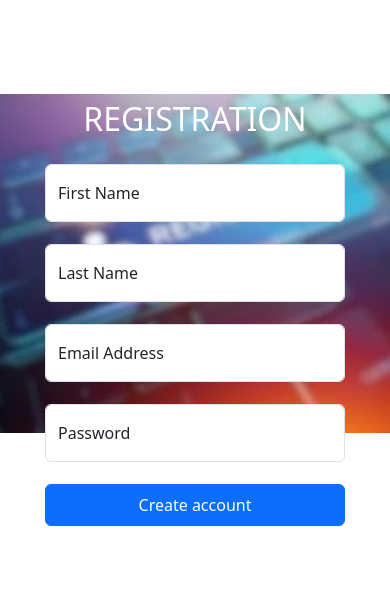
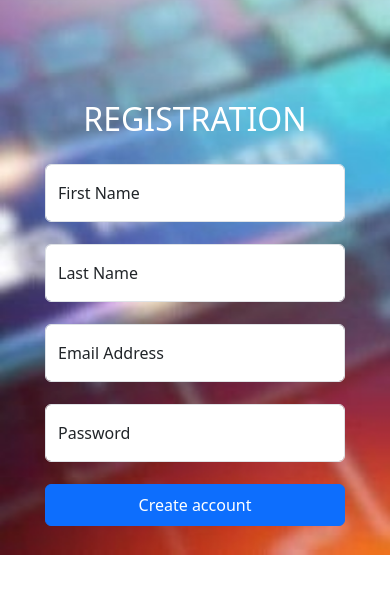
Before and after one commit to KamKriKoz/BudgetApp-WEB, a PHP site: page /register.html in a window 390 px wide. Shown: the top 594 px of the page. Run offline with PHP 8.4, Linux system fonts and the light colour scheme.

Commit message:
Added mobile-size

```diff
--- a/index.html
+++ b/index.html
@@ -16,13 +16,13 @@
             <div class="container">
                 <div class="card" style="width: 20rem; margin: 30px; border: none">
                 <img src="./images/register-image.jpg" class="card-img-top">
-                    <a href="./register.html" class="btn btn-primary">Register</a>
+                    <a id="main-butt" href="./register.html" class="btn btn-primary">Register</a>
                 </div>
             </div>
             <div class="container">
                 <div class="card" style="width: 20rem; margin: 30px; border: none">
                 <img src="./images/login-image.jpg" class="card-img-top">
-                    <a href="" class="btn btn-primary">Login</a>
+                    <a id="main-butt" href="" class="btn btn-primary">Login</a>
                 </div>
             </div>
         </div>
--- a/register.html
+++ b/register.html
@@ -5,10 +5,11 @@
     <meta name="viewport" content="width=device-width, initial-scale=1.0">
     <title>Register form</title>
     <link href="https://cdn.jsdelivr.net/npm/bootstrap@5.3.3/dist/css/bootstrap.min.css" rel="stylesheet" integrity="sha384-QWTKZyjpPEjISv5WaRU9OFeRpok6YctnYmDr5pNlyT2bRjXh0JMhjY6hW+ALEwIH" crossorigin="anonymous">
+    <link rel="stylesheet" href="./style.css">
 </head>
 
-<body style="background: url(./images/register-background.jpg); background-repeat: no-repeat; background-position: center; background-size: 100%">
-    <form style="display: grid; justify-content: center; margin-top: 100px">
+<body class="register">
+    <form style="display: grid; justify-content: center; margin-top: 50px">
         <h1 class="h3 mb-3 fw-normal" style="text-align: center; color: white; font-size: 2rem">REGISTRATION</h1>
         <div class="form-floating" style="height: 80px; width: 300px; margin-top: 10px">
             <input type="first-name" class="form-control" id="floatingInput" placeholder="Name">
--- a/style.css
+++ b/style.css
@@ -28,7 +28,7 @@ img {
     display: flex;
 }
 
-.btn-primary {
+#main-butt {
     border-top-right-radius: 0px;
     border-top-left-radius: 0px;
     display: block;
@@ -37,9 +37,16 @@ img {
     color: gold;
 }
 
-.btn-primary:hover {
+#main-butt:hover {
     background-color: gold;
     color: rgb(109, 22, 22);
+}
+
+.register {
+    background: url(./images/register-background.jpg);
+    background-repeat: no-repeat;
+    background-position: center;
+    background-size: 100%;
 }
 
 @media (max-width: 810px) {
@@ -54,4 +61,11 @@ img {
     .start-grid {
         display: block;
     }
+
+    .register {
+        background: url(./images/register-background-mobile.jpg);
+        background-repeat: no-repeat;
+        background-position: center;
+        background-size: 100%;
+    }
 }
```
